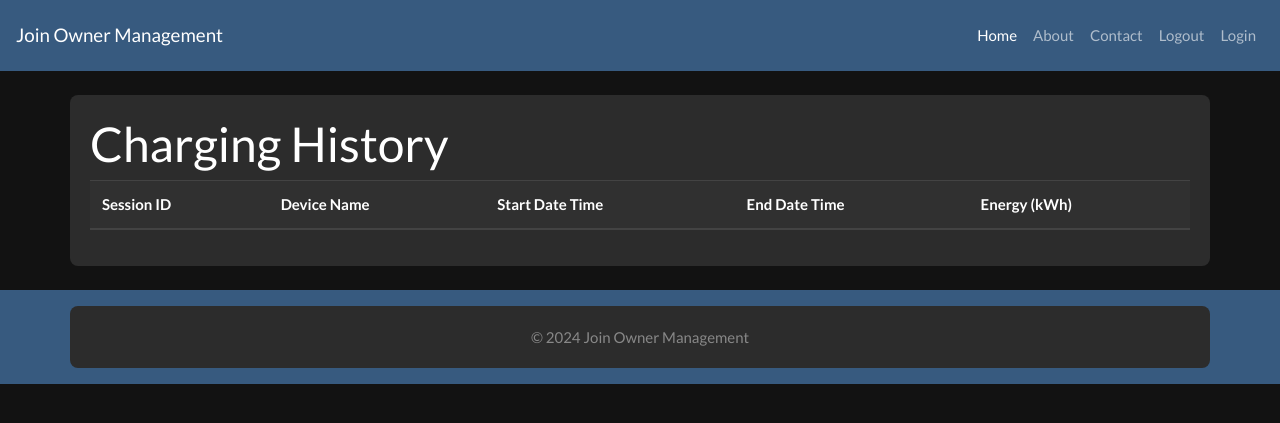
After one commit to tordaro/joint_ownership_management, a Django app: page /charging_sessions in a window 1280 px wide. The commit adds this page. Shown: the top 423 px of the page. Run offline with Django 5.2, Linux system fonts and the light colour scheme; the visitor is signed in with stand-in values (Sample User, id 1); data that the repository does not hold is empty; some libraries are stand-ins or nearby versions.

Commit message:
working site with table

```diff
--- a/src/car_charging/templates/car_charging/base.html
+++ b/src/car_charging/templates/car_charging/base.html
@@ -5,6 +5,7 @@
     <meta name="viewport" content="width=device-width, initial-scale=1.0">
     <title>{% block title %}Join Owner Management{% endblock %}</title>
     <link href="https://stackpath.bootstrapcdn.com/bootswatch/4.5.2/darkly/bootstrap.min.css" rel="stylesheet">
+    <link href="https://cdn.datatables.net/1.10.21/css/dataTables.bootstrap4.min.css" rel="stylesheet">
     <style>
         body {
             background-color: #121212;
@@ -69,6 +70,13 @@
     <script src="https://code.jquery.com/jquery-3.5.1.slim.min.js"></script>
     <script src="https://cdn.jsdelivr.net/npm/@popperjs/core@2.5.4/dist/umd/popper.min.js"></script>
     <script src="https://maxcdn.bootstrapcdn.com/bootstrap/4.5.2/js/bootstrap.min.js"></script>
+    <script src="https://cdn.datatables.net/1.10.21/js/jquery.dataTables.min.js"></script>
+    <script src="https://cdn.datatables.net/1.10.21/js/dataTables.bootstrap4.min.js"></script>
+    <script>
+        $(document).ready(function() {
+            $('#chargingSessionsTable').DataTable();
+        });
+    </script>
     {% block extra_js %}{% endblock %}
 </body>
 </html>
--- /dev/null
+++ b/src/car_charging/templates/car_charging/charging_sessions.html
@@ -0,0 +1,27 @@
+{% extends "car_charging/base.html" %} {% block title %}Charging History{% endblock %}
+
+{% block content %}
+<h1>Charging History</h1>
+<table class="table table-dark table-striped">
+  <thead>
+    <tr>
+      <th scope="col">Session ID</th>
+      <th scope="col">Device Name</th>
+      <th scope="col">Start Date Time</th>
+      <th scope="col">End Date Time</th>
+      <th scope="col">Energy (kWh)</th>
+    </tr>
+  </thead>
+  <tbody>
+    {% for session in charging_sessions %}
+    <tr>
+      <td>{{ session.session_id }}</td>
+      <td>{{ session.device_name }}</td>
+      <td>{{ session.start_date_time }}</td>
+      <td>{{ session.end_date_time }}</td>
+      <td>{{ session.energy }}</td>
+    </tr>
+    {% endfor %}
+  </tbody>
+</table>
+{% endblock %}
--- a/src/car_charging/templates/car_charging/home.html
+++ b/src/car_charging/templates/car_charging/home.html
@@ -19,8 +19,8 @@
       <div class="card mb-3">
         <div class="card-body">
           <h5 class="card-title">Charging History</h5>
-          <p class="card-text">Total charges: {{ charging_history.count }}</p>
-          <a href="{#% url 'charging_history' %#}" class="btn btn-primary">View Full History</a>
+          <p class="card-text">Total sessions: {{ charging_sessions_count }}</p>
+          <a href="{% url 'charging:charging_sessions' %}" class="btn btn-primary">View Full History</a>
         </div>
       </div>
     </div>
--- a/src/car_charging/urls.py
+++ b/src/car_charging/urls.py
@@ -1,11 +1,12 @@
 from django.urls import path
 
-from car_charging.views import EnergyDetailsListView, history, index, auth_token, ChargingSessionListView
+from car_charging.views import home, charging_sessions
 
 app_name = "charging"
 
 urlpatterns = [
-    path("", index, name="home"),
+    path("", home, name="home"),
+    path("charging_sessions", charging_sessions, name="charging_sessions"),
     # path("token", auth_token.token_status, name="token_status"),
     # path("renew_token", auth_token.renew_token, name="renew_token"),
     # path("history", history.ChargeHistoryView.as_view(), name="history"),
--- /dev/null
+++ b/src/car_charging/views/charging_sessions.py
@@ -0,0 +1,18 @@
+from django.shortcuts import render
+from django.contrib.auth.decorators import login_required
+from car_charging.models import ChargingSession
+
+
+@login_required
+def charging_sessions(request):
+    user = request.user
+
+    if user.is_staff:
+        sessions = ChargingSession.objects.all()
+    else:
+        sessions = ChargingSession.objects.filter(user_id=user.id)
+
+    context = {
+        "charging_sessions": sessions,
+    }
+    return render(request, "car_charging/charging_sessions.html", context)
```
Also changed, not shown: src/car_charging/views/__init__.py (+9 -6 lines).
